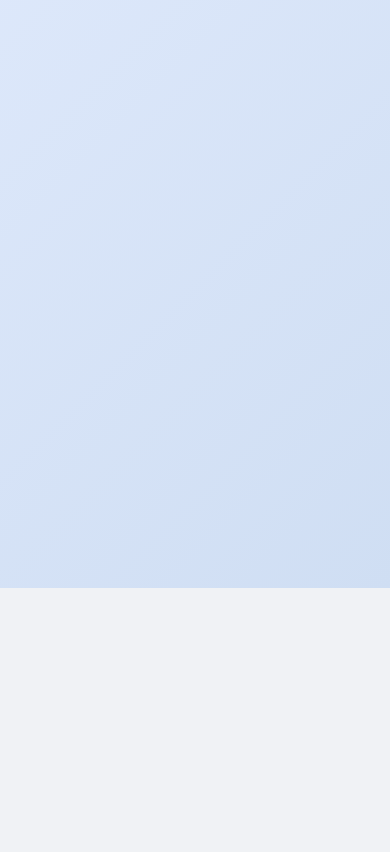
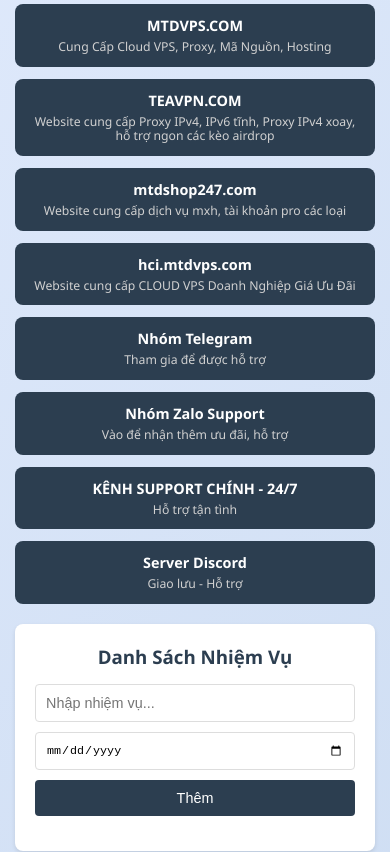
Before and after one commit to ducvps12/index.github.io, a plain HTML site: page index.html in a window 390 px wide. Shown: the part 256-1108 px from the top of the page. Before the commit the page ends 844 px from the top, so only its background shows below. Drawn offline with Linux system fonts and the light colour scheme.

Commit message:
Update index.html

```diff
--- a/index.html
+++ b/index.html
@@ -1,6 +1,7 @@
+<!DOCTYPE html>
 <html lang="vi">
 <head>
-    <meta charset="UTF-8859-1">
+    <meta charset="UTF-8">
     <meta name="viewport" content="width=device-width, initial-scale=1.0">
     <title>Link Bio - MTD VPS</title>
     <link rel="stylesheet" href="https://cdnjs.cloudflare.com/ajax/libs/font-awesome/5.15.4/css/all.min.css">
@@ -12,13 +13,16 @@
             padding: 0;
         }
         body {
-            font-family: Arial, sans-serif;
+            font-family: 'Segoe UI', Tahoma, Geneva, Verdana, sans-serif;
             background: linear-gradient(135deg, #e0eafc, #cfdef3);
             min-height: 100vh;
             display: flex;
             flex-direction: column;
             align-items: center;
             transition: margin-left 0.3s ease;
+            margin: 0;
+            color: #333;
+            overflow-x: hidden;
         }
         /* Header */
         .header-bar {
@@ -320,30 +324,14 @@
                 width: 100%;
             }
         }
-        body {
-            font-family: 'Segoe UI', Tahoma, Geneva, Verdana, sans-serif;
-            margin: 0;
-            background-color: #f0f2f5;
-            color: #333;
-            overflow-x: hidden;
-        }
-<script>
-      (function(d,t) {
-        var BASE_URL="https://chat-woot-web.kento28.shop/";
-        var g=d.createElement(t),s=d.getElementsByTagName(t)[0];
-        g.src=BASE_URL+"/packs/js/sdk.js";
-        g.defer = true;
-        g.async = true;
-        s.parentNode.insertBefore(g,s);
-        g.onload=function(){
-          window.chatwootSDK.run({
-            websiteToken: '3fSZB9ohscy7Sy4WxTWojxoL',
-            baseUrl: BASE_URL
-          })
-        }
-      })(document,"script");
-    </script>
-
+    </style>
+</head>
+<body>
+    <!-- Header -->
+    <div class="header-bar">
+        <i class="fas fa-bars menu-icon" onclick="toggleSidebar()"></i>
+        <a href="https://mtdvps.com/subscribe" class="subscribe-btn">Đăng Ký</a>
+    </div>
 
     <!-- Sidebar -->
     <div class="sidebar" id="sidebar">
@@ -372,19 +360,19 @@
         <a href="https://mtdvps.com" class="link-btn">
             <div class="text">
                 MTDVPS.COM
-                <span>Cung Cấp Cloud VPS, Proxy , Mã Nguồn , Hosting </span>
+                <span>Cung Cấp Cloud VPS, Proxy, Mã Nguồn, Hosting</span>
             </div>
         </a>
         <a href="https://teavpn.com" class="link-btn">
             <div class="text">
                 TEAVPN.COM
-                <span>Website cung cấp Proxy IPv4,IPv6 tĩnh ,Proxy IPv4 xoay, hỗ trợ ngon các kèo airdrop</span>
+                <span>Website cung cấp Proxy IPv4, IPv6 tĩnh, Proxy IPv4 xoay, hỗ trợ ngon các kèo airdrop</span>
             </div>
         </a>
         <a href="https://mtdshop247.com/" class="link-btn">
             <div class="text">
                 mtdshop247.com
-                <span>Website cung cấp dịch vụ mxh, tài khoản pro các loạii</span>
+                <span>Website cung cấp dịch vụ mxh, tài khoản pro các loại</span>
             </div>
         </a>
         <a href="https://hci.mtdvps.com/" class="link-btn">
@@ -396,13 +384,13 @@
         <a href="https://t.me/+o6KRHMd59As0OTE1" class="link-btn">
             <div class="text">
                 Nhóm Telegram
-                <span>Tham gia để được hỗ </span>
+                <span>Tham gia để được hỗ trợ</span>
             </div>
         </a>
         <a href="https://zalo.me/g/afdrwb295" class="link-btn">
             <div class="text">
                 Nhóm Zalo Support
-                <span>Vào để nhận thêm ưu đãi, Hỗ </span>
+                <span>Vào để nhận thêm ưu đãi, hỗ trợ</span>
             </div>
         </a>
         <a href="mailto:support@mtdvps.com" class="link-btn">
@@ -414,7 +402,7 @@
         <a href="https://discord.com/invite/Mumgffrp5b" class="link-btn">
             <div class="text">
                 Server Discord
-                <span> Giao lưu - Hỗ trợ</span>
+                <span>Giao lưu - Hỗ trợ</span>
             </div>
         </a>
         <!-- To-Do List Section -->
@@ -429,11 +417,29 @@
             <div class="todo-report" id="todoReport"></div>
         </div>
         <div class="footer">
-            <p>MTD VPS | <a href="https://mtdvps.com">mtdvps.com</a> | <a href="mailto:vipdaichienthucung@gmail.com">vipdaichienthucung@gmail.com </a></p>
+            <p>MTD VPS | <a href="https://mtdvps.com">mtdvps.com</a> | <a href="mailto:vipdaichienthucung@gmail.com">vipdaichienthucung@gmail.com</a></p>
         </div>
     </div>
 
+    <!-- Scripts -->
     <script>
+        // Chatwoot SDK
+        (function(d,t) {
+            var BASE_URL="https://chat-woot-web.kento28.shop/";
+            var g=d.createElement(t),s=d.getElementsByTagName(t)[0];
+            g.src=BASE_URL+"packs/js/sdk.js";
+            g.defer = true;
+            g.async = true;
+            s.parentNode.insertBefore(g,s);
+            g.onload=function(){
+                window.chatwootSDK.run({
+                    websiteToken: '3fSZB9ohscy7Sy4WxTWojxoL',
+                    baseUrl: BASE_URL
+                })
+            }
+        })(document,"script");
+
+        // Sidebar Toggle
         function toggleSidebar() {
             const sidebar = document.getElementById('sidebar');
             const overlay = document.getElementById('overlay');
```
